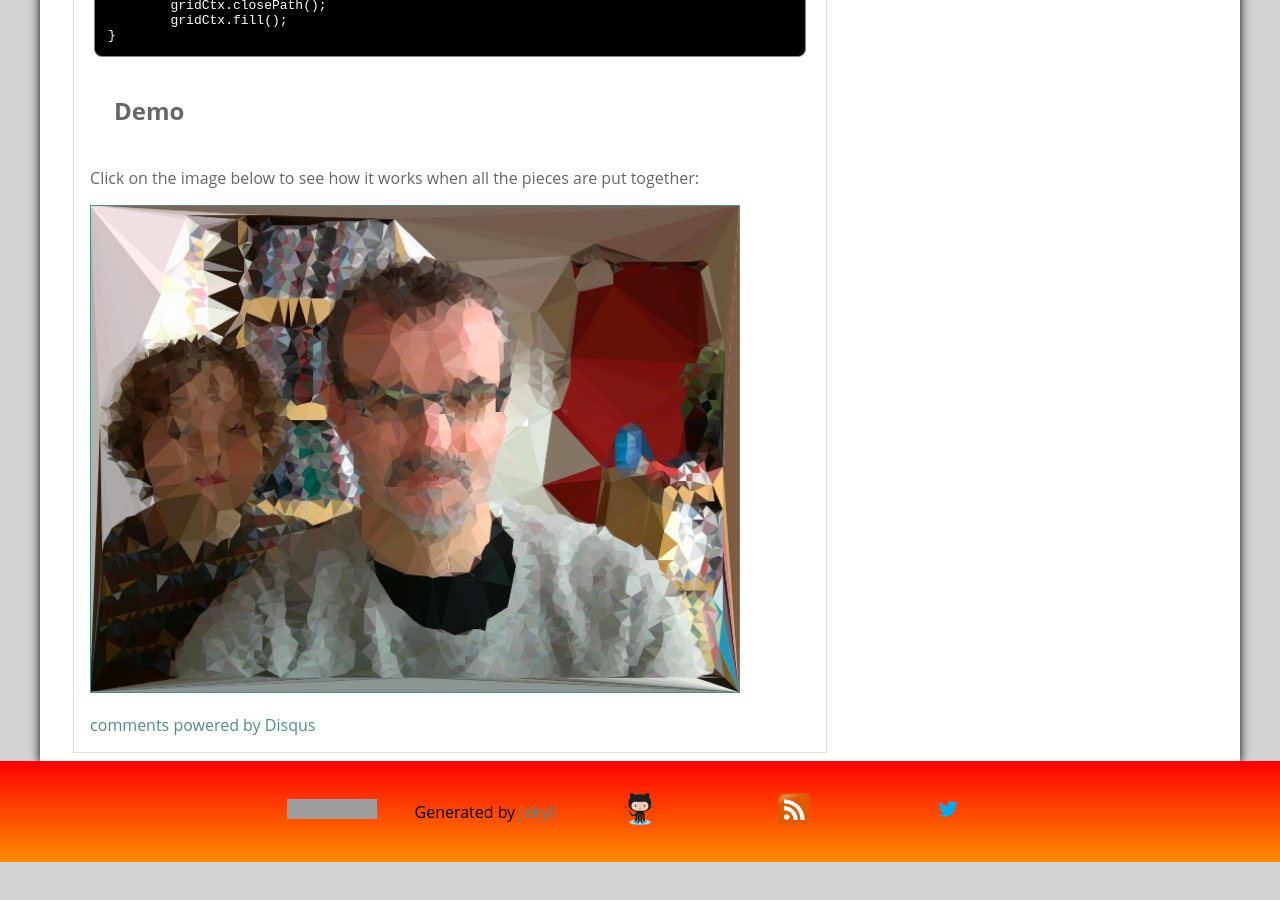
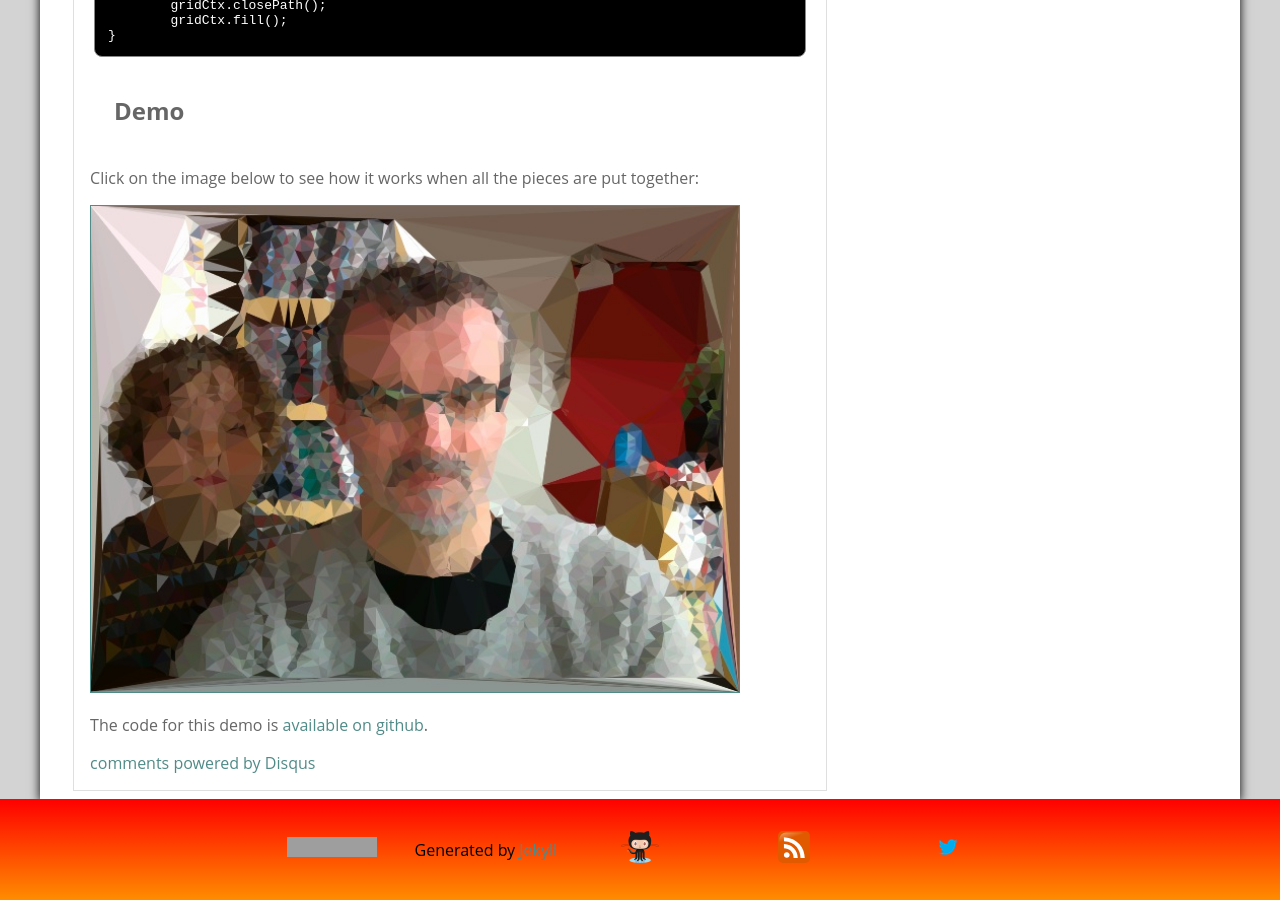
Before and after one commit to mgcrea/benchmark-kaizoumark, a Jekyll site: the page built from _posts/2013-05-10-delaunay-effect-webcam.md, in a window 1280 px wide and 900 px high, scrolled down 2414 px. Built offline with Jekyll 4.4.1, drawn with Linux system fonts in a browser that asks for light colours; comment, search, counter and statistics services are not loaded; before the commit the page ends 3276 px from its top, so only the background shows below that; grey boxes are pictures that could not be loaded.

Commit message:
Updated post

```diff
--- a/_posts/2013-05-10-delaunay-effect-webcam.md
+++ b/_posts/2013-05-10-delaunay-effect-webcam.md
@@ -121,3 +121,6 @@ Click on the image below to see how it works when all the pieces are put togethe
 <img src='/demos/delaunay-effect/delaunay-effect.jpg'>
 </a>
 </div>
+
+
+The code for this demo is [available on github](https://github.com/kaizouman/js-delaunay-effect).
```
